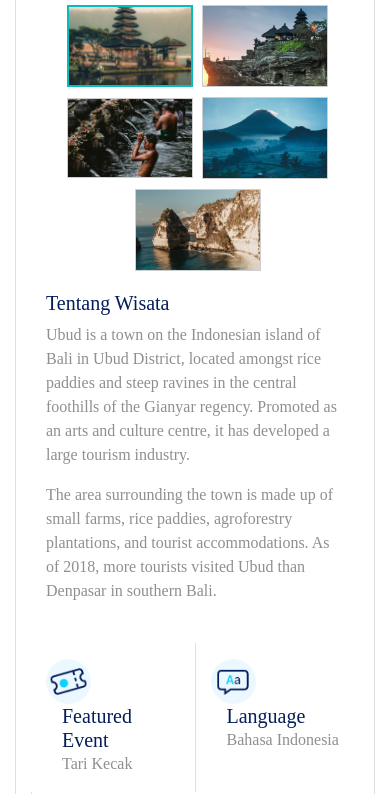
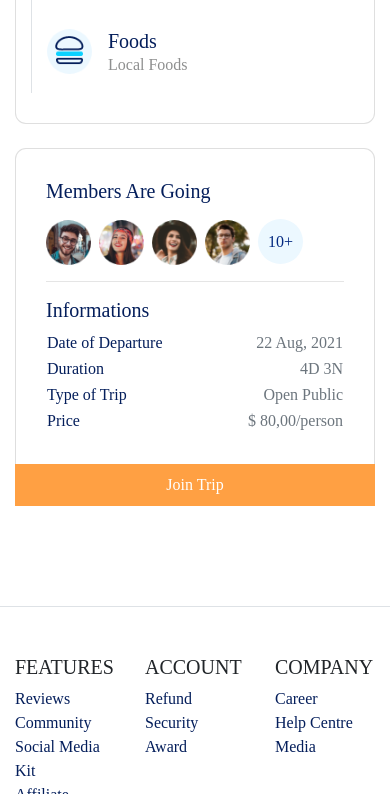
Before and after one commit to anasnawawi27/nomads-travel, a plain HTML site: page details.html in a window 390 px wide. Shown: the part 1206-2000 px from the top of the page. Drawn offline with Linux system fonts and the light colour scheme.

Commit message:
memodifikasi tampilan responsive halaman details

```diff
--- a/details.html
+++ b/details.html
@@ -71,8 +71,8 @@
 
     <!-- Main page -->
     <main>
-      <section class="bg-header"></section>
-      <section class="content">
+      <section class="bg-header-details"></section>
+      <section class="content content-details">
         <div class="container">
           <div class="row pl-lg-0">
             <div class="col">
@@ -88,7 +88,7 @@
           </div>
           <div class="row">
             <div class="col-12 col-lg-8">
-              <div class="card card-detail">
+              <div class="card card-detail mb-4">
                 <h3>Ubud, Bali</h3>
                 <p>Republic of Indonesia</p>
 
@@ -157,7 +157,7 @@
                   </p>
                 </div>
                 <div class="features row mt-4">
-                  <div class="col pt-3">
+                  <div class="col-12 col-sm pt-3">
                     <img
                       src="frontend/images/ic_event.png"
                       class="img-features"
@@ -167,7 +167,7 @@
                       <p>Tari Kecak</p>
                     </div>
                   </div>
-                  <div class="col border-left pt-3">
+                  <div class="col-12 col-sm border-left pt-3">
                     <img
                       src="frontend/images/ic_language.png"
                       class="img-features"
@@ -177,7 +177,7 @@
                       <p>Bahasa Indonesia</p>
                     </div>
                   </div>
-                  <div class="col border-left pb-0 pt-3">
+                  <div class="col-12 col-sm border-left pb-0 pt-3">
                     <img
                       src="frontend/images/ic_foods.png"
                       class="img-features"
--- a/frontend/style/main.scss
+++ b/frontend/style/main.scss
@@ -245,8 +245,18 @@ header{
     // height: 310px;
     max-height: 310px;
     background-color: #EAEAEA;
-    margin-top: -70px;
     margin-bottom: 800px;
+}
+
+.bg-header-details{
+        min-height: 310px;
+        background-color:#eaeaea;
+        margin-top: -70px;
+
+}
+
+.content-details{
+    margin-top: -300px;
 }
 
 .content{
```
Also changed, not shown: frontend/style/main.css, 1 other file.
